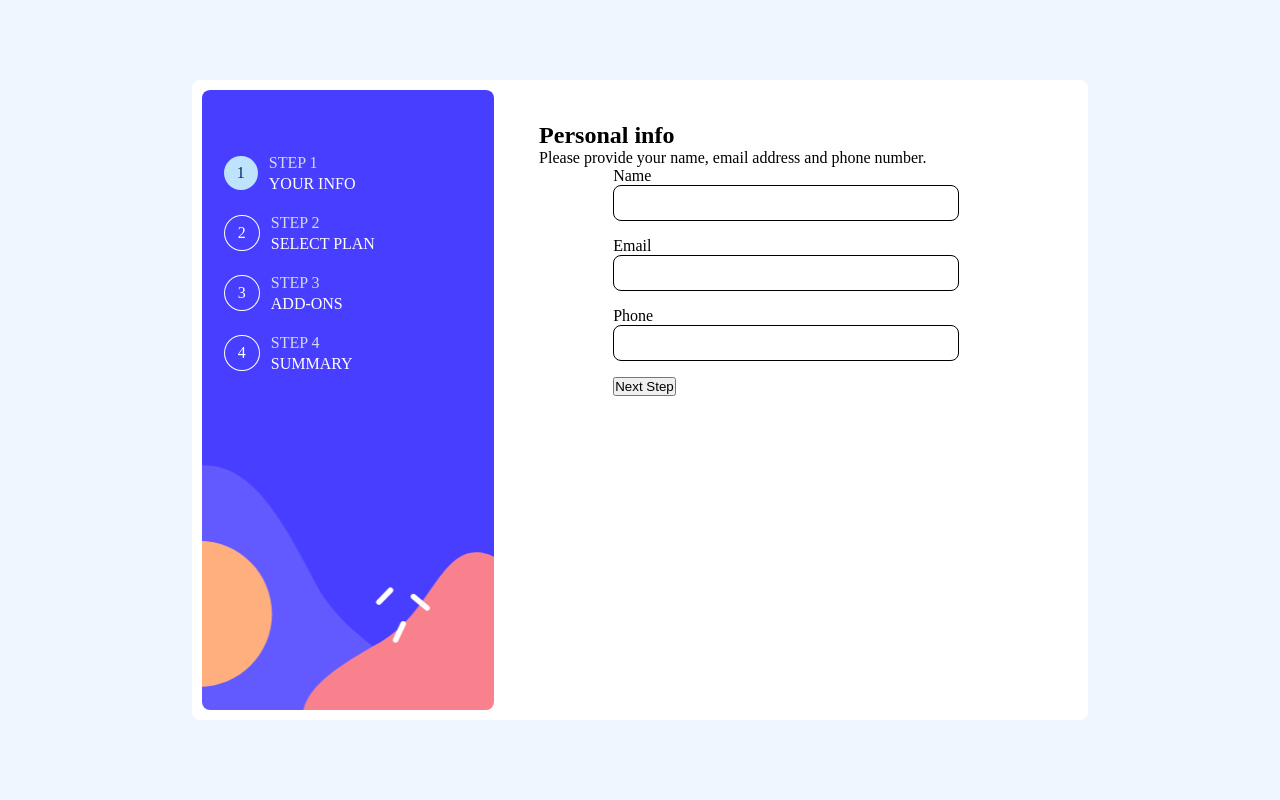
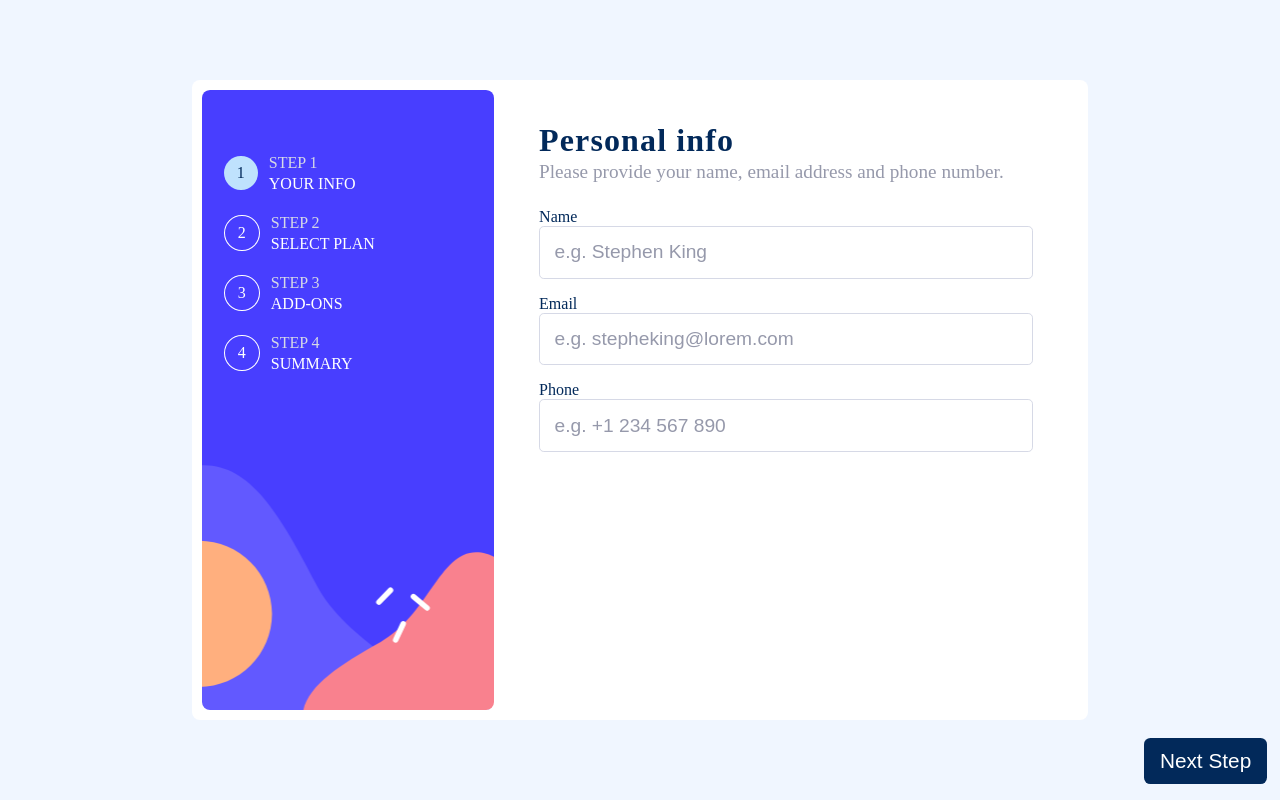
Before and after one commit to efezinoidisi/multi-step-form, a Vue app: page / in a window 1280 px wide. Built offline with nearby package versions, Linux system fonts and the light colour scheme.

Commit message:
style: improve step 1 styles

```diff
--- a/src/components/StepOne.vue
+++ b/src/components/StepOne.vue
@@ -1,10 +1,19 @@
 <template>
-  <h2>Personal info</h2>
-  <p>Please provide your name, email address and phone number.</p>
-  <form @submit.prevent="handleSubmit">
+  <h2 class="step-title">Personal info</h2>
+  <p class="step-desc">
+    Please provide your name, email address and phone number.
+  </p>
+  <form @submit.prevent="handleSubmit" class="form-one">
     <label>
       name
-      <input type="text" name="name" id="name" v-model="formData.values.name" />
+      <input
+        type="text"
+        name="name"
+        id="name"
+        v-model="formData.values.name"
+        placeholder="e.g. Stephen King"
+        required
+      />
     </label>
 
     <label>
@@ -14,6 +23,8 @@
         name="email"
         id="email"
         v-model="formData.values.email"
+        placeholder="e.g. stepheking@lorem.com"
+        required
       />
     </label>
 
@@ -24,9 +35,11 @@
         name="phone"
         id="phone"
         v-model="formData.values.phone"
+        placeholder="e.g. +1 234 567 890"
+        required
       />
     </label>
-    <button type="submit">next step</button>
+    <button type="submit" class="next-btn">next step</button>
   </form>
 </template>
 
@@ -55,18 +68,32 @@ label {
   display: flex;
   flex-direction: column;
   margin-bottom: 1rem;
+  color: var(--marine-blue);
+}
+
+.form-one {
+  width: 100%;
+  margin-top: 1.4rem;
+  display: flex;
+  flex-direction: column;
 }
 
 input {
   width: 100%;
-  padding: 0.6rem;
-  border-radius: 0.5rem;
+  padding: 0.9rem;
+  border-radius: 0.3rem;
   outline: none;
-  border: 1px solid black;
+  border: 1px solid var(--light-gray);
+  font-size: 1.2rem;
 }
 
-form {
-  width: 70%;
-  margin-inline: auto;
+input::placeholder {
+  color: var(--cool-gray);
+}
+button[type="submit"] {
+  align-self: flex-end;
+  position: fixed;
+  bottom: 1rem;
+  right: 0.8rem;
 }
 </style>
--- a/src/style.css
+++ b/src/style.css
@@ -43,10 +43,32 @@ li {
 
 button {
   cursor: pointer;
+  background-color: inherit;
+  border: none;
 }
 
 button[type="submit"] {
   text-transform: capitalize;
+}
+
+.next-btn {
+  background-color: var(--marine-blue);
+  color: var(--white);
+  padding: 0.7rem 1rem;
+  border-radius: 0.4rem;
+  font-size: 1.3rem;
+}
+
+.step-title {
+  color: var(--marine-blue);
+  font-size: 2rem;
+  letter-spacing: 0.07rem;
+}
+
+.step-desc {
+  color: var(--cool-gray);
+  font-size: 1.2rem;
+  line-height: 1.4;
 }
 
 @media screen and (min-width: 47.8125rem) {
```
